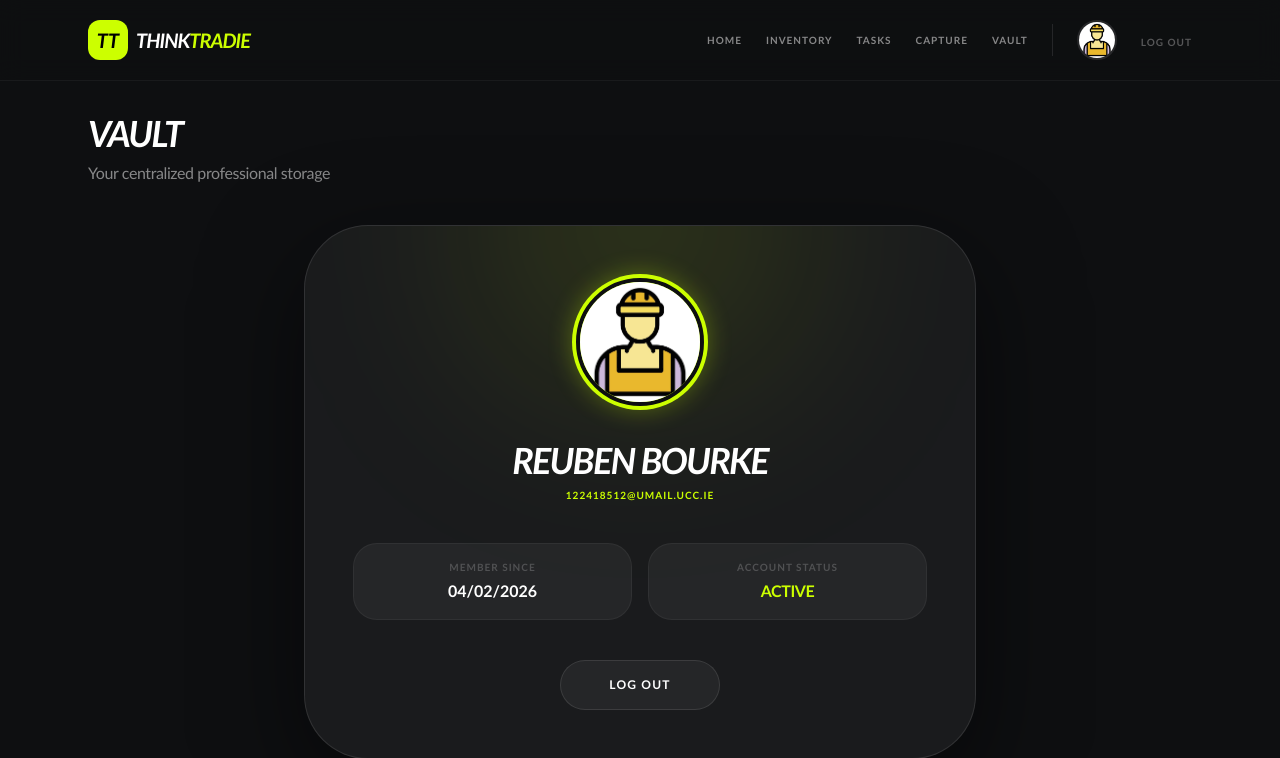
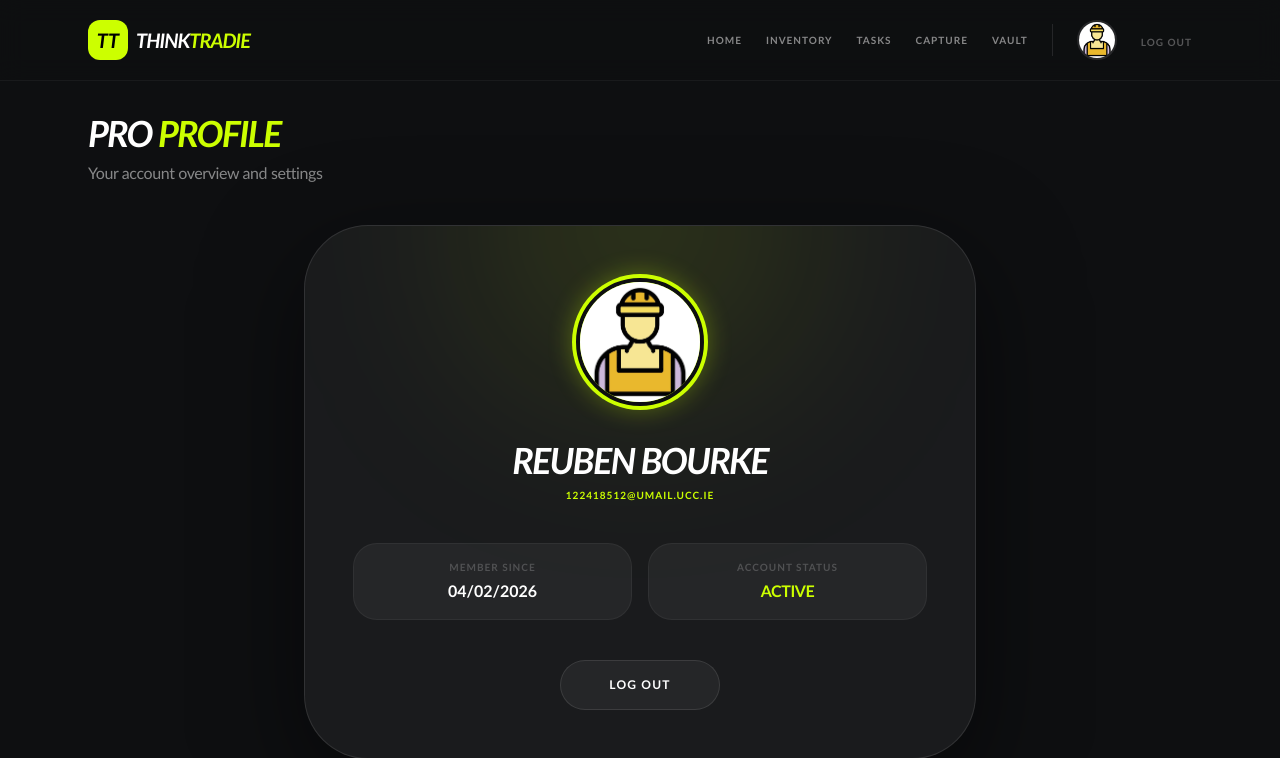
Before and after one commit to RBourkeUCC/ThinkTradie, a Flask app: page /profile in a window 1280 px wide. Shown: the top 758 px of the page. Run offline with Flask 3, Linux system fonts and the light colour scheme; a user stored in the database is signed in; data comes from the database, SQL or seed files in the repository; some libraries are stand-ins or nearby versions.

Commit message:
Fix page heading from 'Vault' to 'Profile'
Corrected the page heading to reflect the correct context as 'Profile' instead of 'Vault'.

```diff
--- a/templates/profile.html
+++ b/templates/profile.html
@@ -1,10 +1,15 @@
 {% extends "base.html" %}
 {% block content %}
 
+{#
+  FIX (Iteration 6): Corrected page heading from "Vault" to "Profile".
+  This was a copy-paste inconsistency from the Vault template introduced
+  during the Iteration 4 UI refurbishment.
+#}
 <header class="mb-10">
   <h1 class="text-4xl font-black tracking-tighter uppercase italic mb-2 text-white">
-    Vault </h1>
-  <p class="text-white/50 font-medium tracking-tight">Your centralized professional storage</p>
+    Pro <span class="text-accent">Profile</span></h1>
+  <p class="text-white/50 font-medium tracking-tight">Your account overview and settings</p>
 </header>
 
 <div class="max-w-2xl mx-auto">
```
